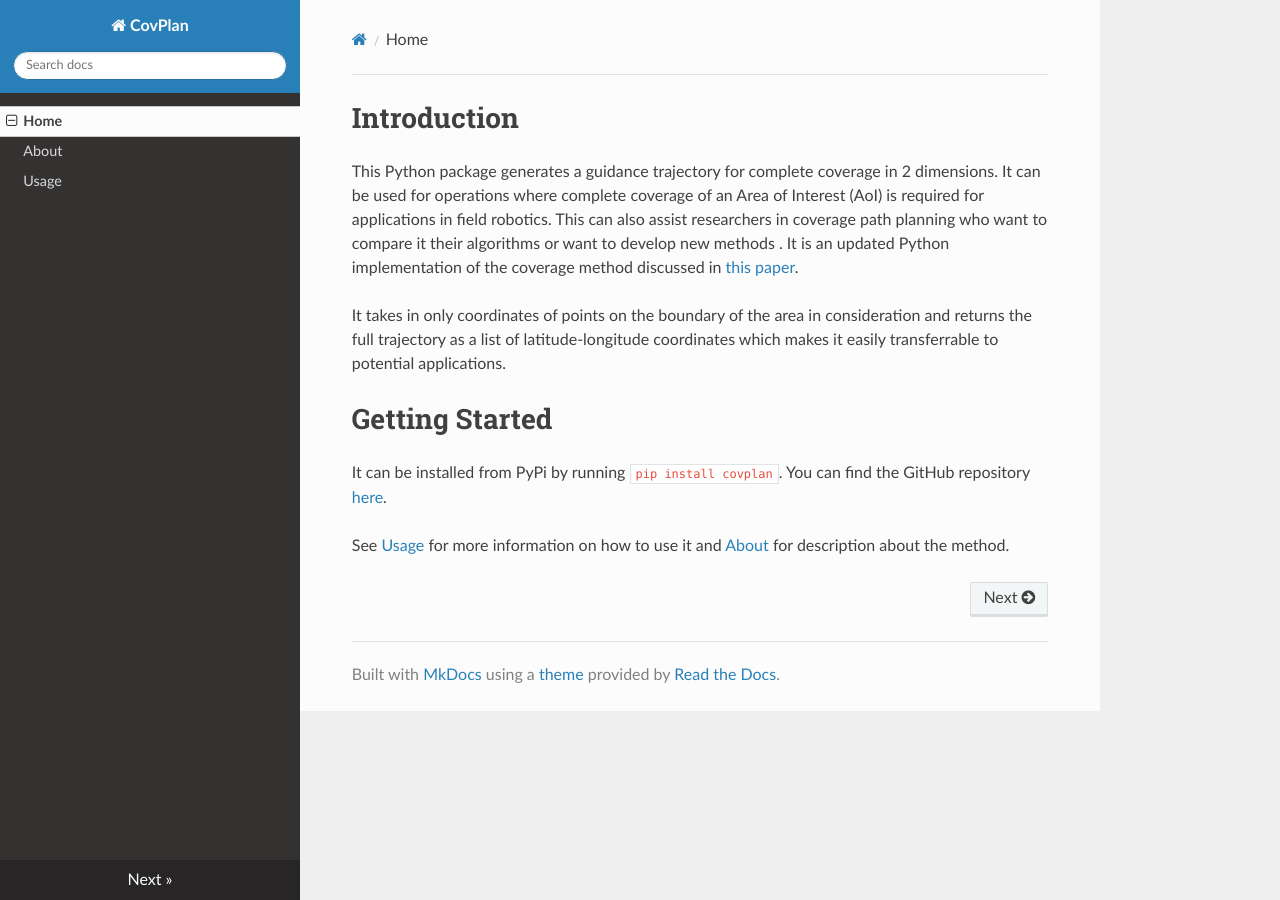
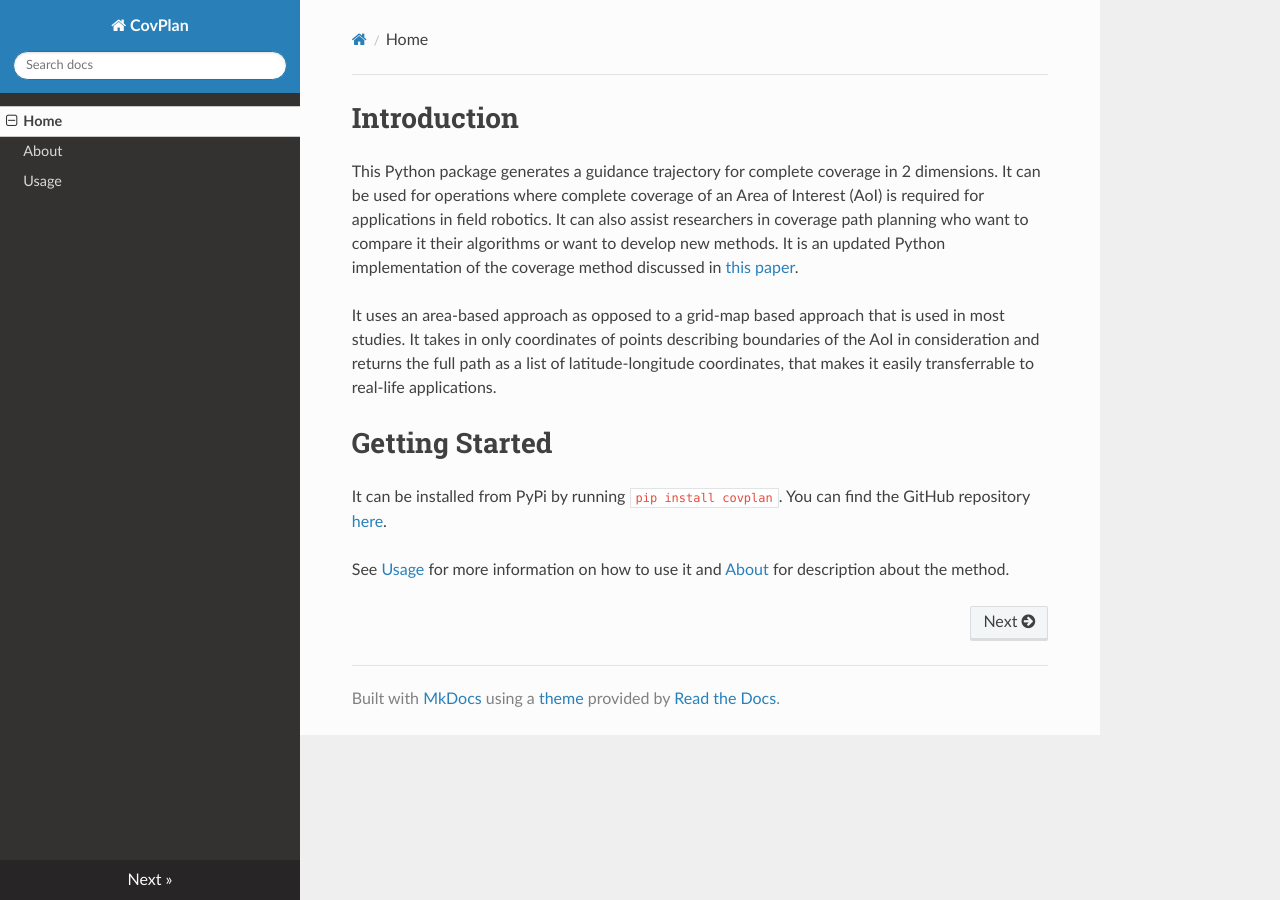
Before and after one commit to sanjeevrs2000/covplan, an MkDocs documentation site: the page built from docs/index.md, in a window 1280 px wide. Built offline with MkDocs 1.6.1, drawn with Linux system fonts in a browser that asks for light colours; nearby versions of some CDN libraries.

Commit message:
updated docs

```diff
--- a/docs/index.md
+++ b/docs/index.md
@@ -1,8 +1,8 @@
 # Introduction
 
-This Python package generates a guidance trajectory for complete coverage in 2 dimensions. It can be used for operations where complete coverage of an Area of Interest (AoI) is required for applications in field robotics. This can also assist researchers in coverage path planning who want to compare it their algorithms  or want to develop new methods . It is an updated Python implementation of the coverage method discussed in [this paper](https://journals.sagepub.com/doi/full/10.5772/56248).
+This Python package generates a guidance trajectory for complete coverage in 2 dimensions. It can be used for operations where complete coverage of an Area of Interest (AoI) is required for applications in field robotics. It can also assist researchers in coverage path planning who want to compare it their algorithms or want to develop new methods. It is an updated Python implementation of the coverage method discussed in [this paper](https://journals.sagepub.com/doi/full/10.5772/56248).
 
- It takes in only coordinates of points on the boundary of the area in consideration and returns the full trajectory as a list of latitude-longitude coordinates which makes it easily transferrable to potential applications.
+It uses an area-based approach as opposed to a grid-map based approach that is used in most studies. It takes in only coordinates of points describing boundaries of the AoI in consideration and returns the full path as a list of latitude-longitude coordinates, that makes it easily transferrable to real-life applications.
 
 # Getting Started
 
```
